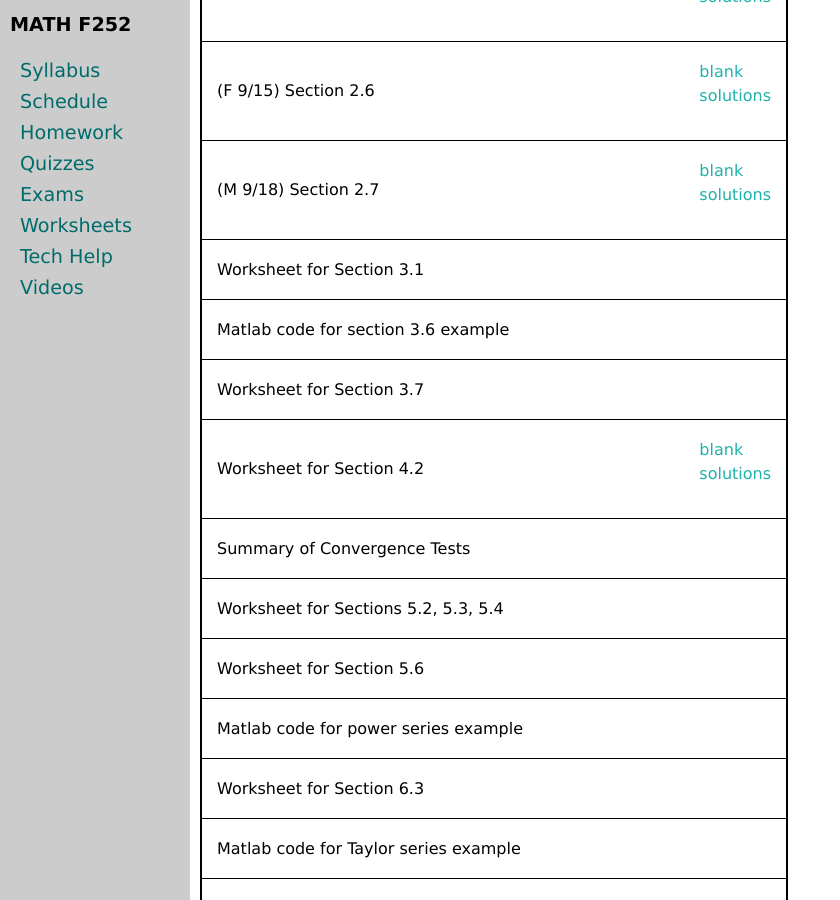
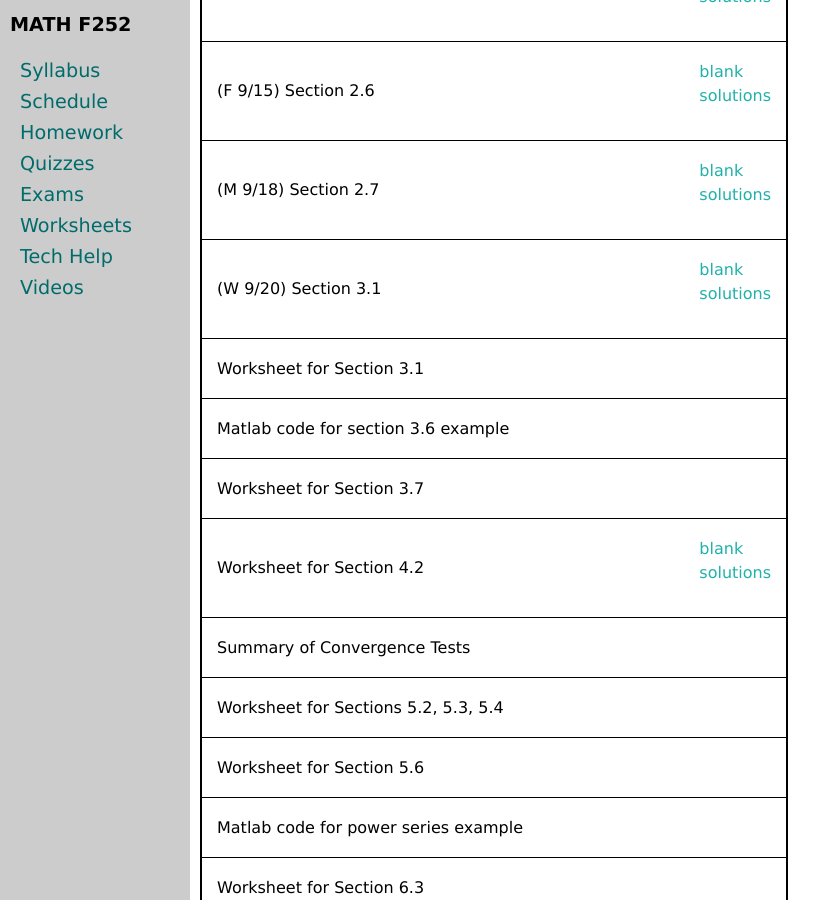
Before and after one commit to uaf-math/calc2, a Jekyll site: the page built from worksheets.md, in a window 1280 px wide and 900 px high, scrolled down 1275 px. Shown: the whole window, without its empty margins (0-840 px from the left). Built offline with Jekyll 4.4.1, drawn with Linux system fonts in a browser that asks for light colours.

Commit message:
Update worksheets.yml

```diff
--- a/_data/worksheets.yml
+++ b/_data/worksheets.yml
@@ -40,6 +40,9 @@ worksheets:
 - name: (M 9/18) Section 2.7
   blank: M252-2-7.pdf
   solutions: M252-2-7-s.pdf
+- name: (W 9/20) Section 3.1
+  blank: M252-3-1.pdf
+  solutions: M252-3-1-s.pdf
 - name: Worksheet for Section 3.1
   #blank: 3p1.pdf
   #solutions: 3p1solns.pdf
```
